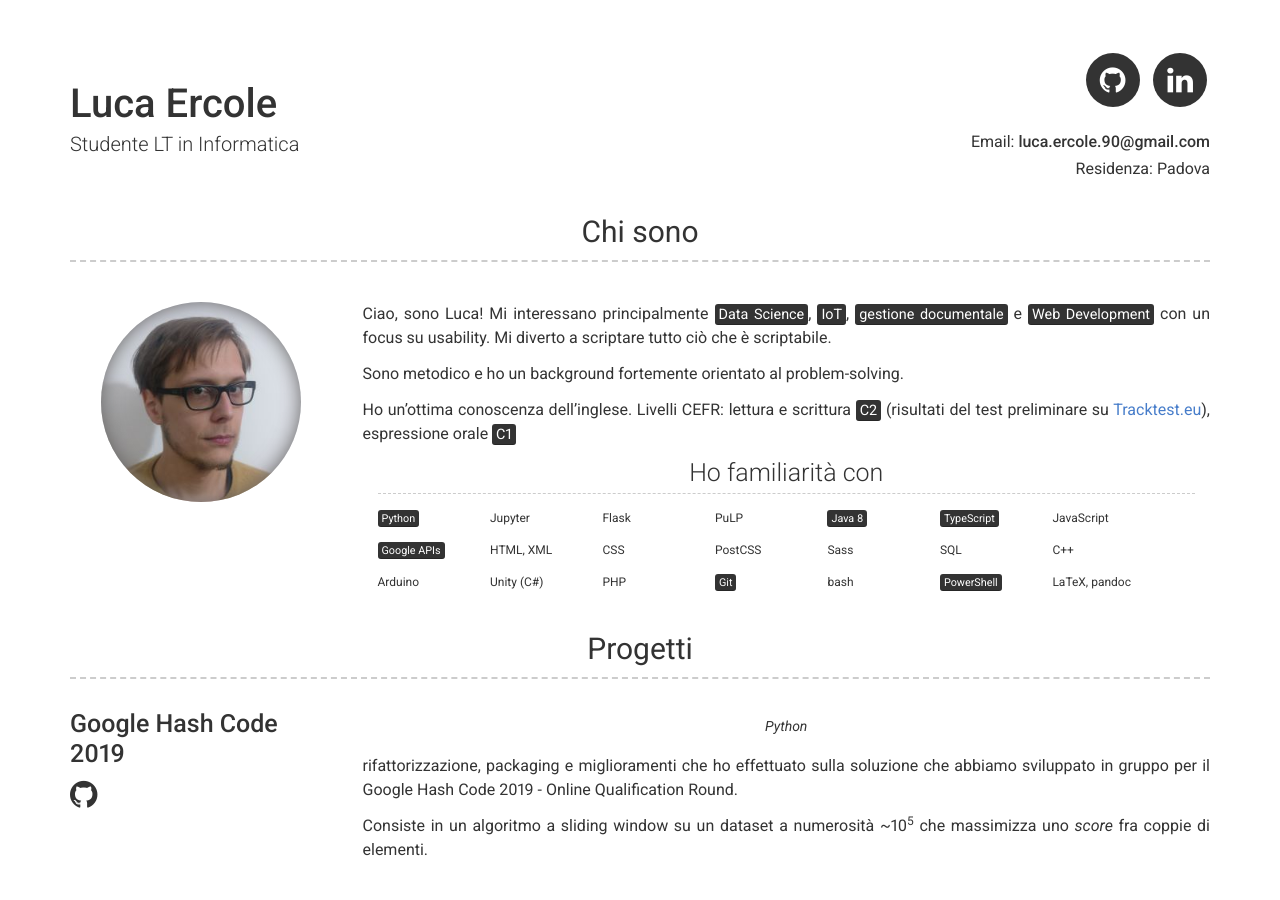
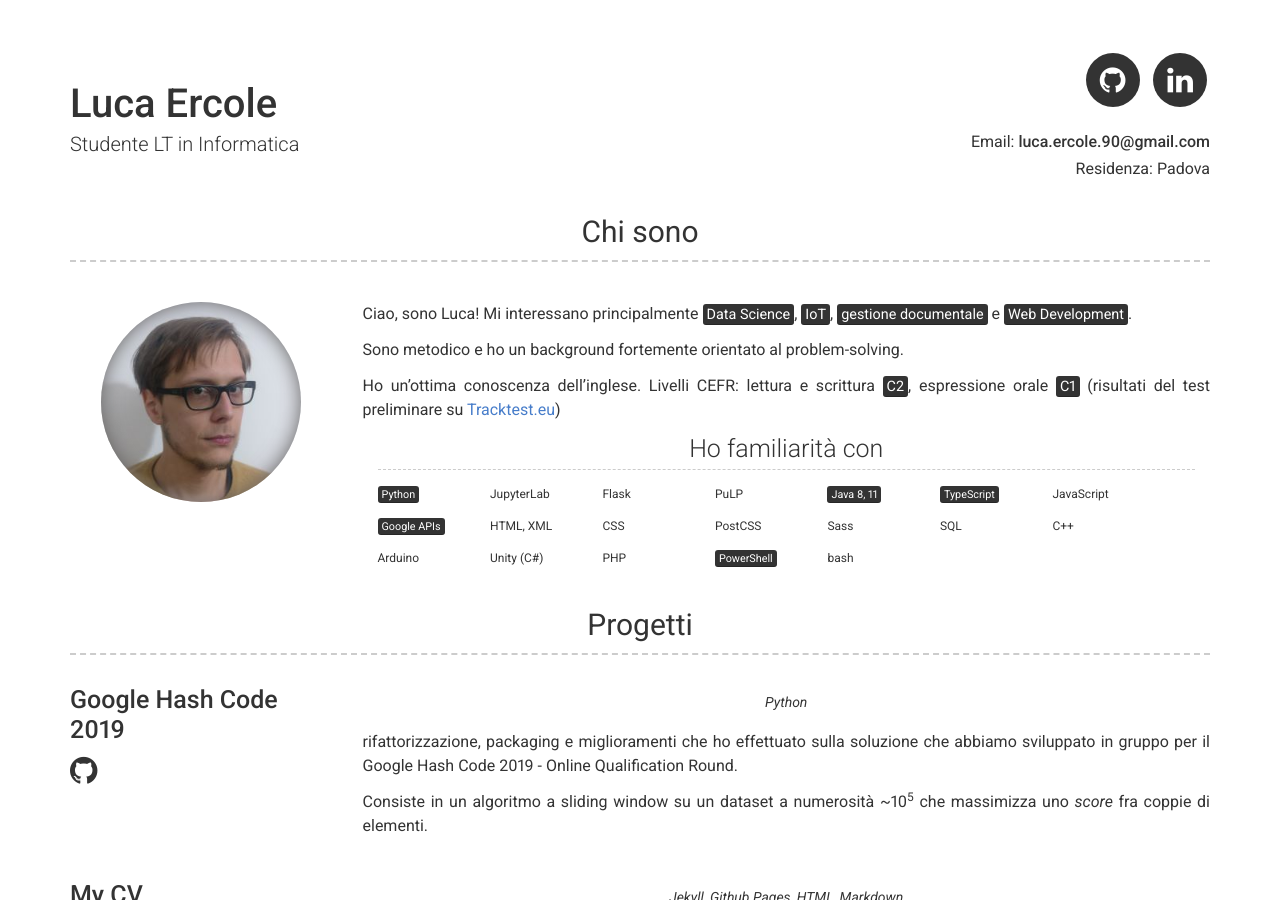
Before and after one commit to erclu/my-cv, a Jekyll site: the page built from index.md, in a window 1280 px wide and 900 px high. Built offline with Jekyll 4.4.1, drawn with Linux system fonts in a browser that asks for light colours.

Commit message:
Update about.yml

```diff
--- a/_data/about.yml
+++ b/_data/about.yml
@@ -16,20 +16,20 @@ social:
 # About Section
 profile_image: assets/images/erclu-optimized.jpg
 content: |
-  Ciao, sono Luca! Mi interessano principalmente <mark>Data Science</mark>, <mark>IoT</mark>, <mark>gestione documentale</mark> e <mark>Web Development</mark> con un focus su usability. Mi diverto a scriptare tutto ciò che è scriptabile.
+  Ciao, sono Luca! Mi interessano principalmente <mark>Data Science</mark>, <mark>IoT</mark>, <mark>gestione documentale</mark> e <mark>Web Development</mark>.
 
   Sono metodico e ho un background fortemente orientato al problem-solving.
 
-  Ho un'ottima conoscenza dell'inglese. Livelli CEFR: lettura e scrittura <mark>C2</mark> (risultati del test preliminare su [Tracktest.eu](https://tracktest.eu)), espressione orale <mark>C1</mark>
+  Ho un'ottima conoscenza dell'inglese. Livelli CEFR: lettura e scrittura <mark>C2</mark>, espressione orale <mark>C1</mark> (risultati del test preliminare su [Tracktest.eu](https://tracktest.eu))
 
 toolbox_title: Ho familiarità con
 simple_toolbox:
   - <mark>Python</mark>
-  - Jupyter
+  - JupyterLab
   - Flask
   - PuLP
   # - pytest
-  - <mark>Java 8</mark>
+  - <mark>Java 8, 11</mark>
   # - JUnit 5
   - <mark>TypeScript</mark>
   - JavaScript
@@ -44,7 +44,7 @@ simple_toolbox:
   - Arduino
   - Unity (C#)
   - PHP
-  - <mark>Git</mark>
+  # - <mark>Git</mark>
+  - <mark>PowerShell</mark>
   - bash
-  - <mark>PowerShell</mark>
-  - LaTeX, pandoc
+  # - LaTeX, pandoc
```
